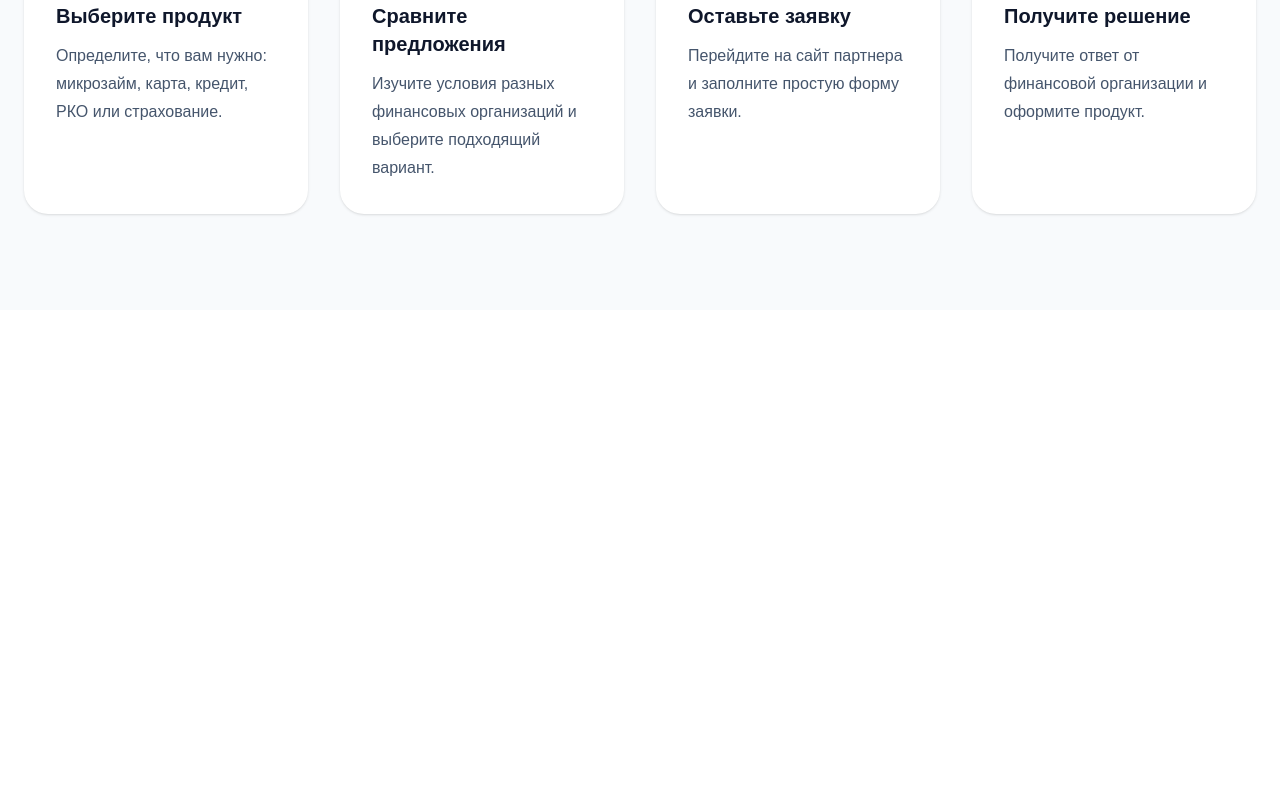
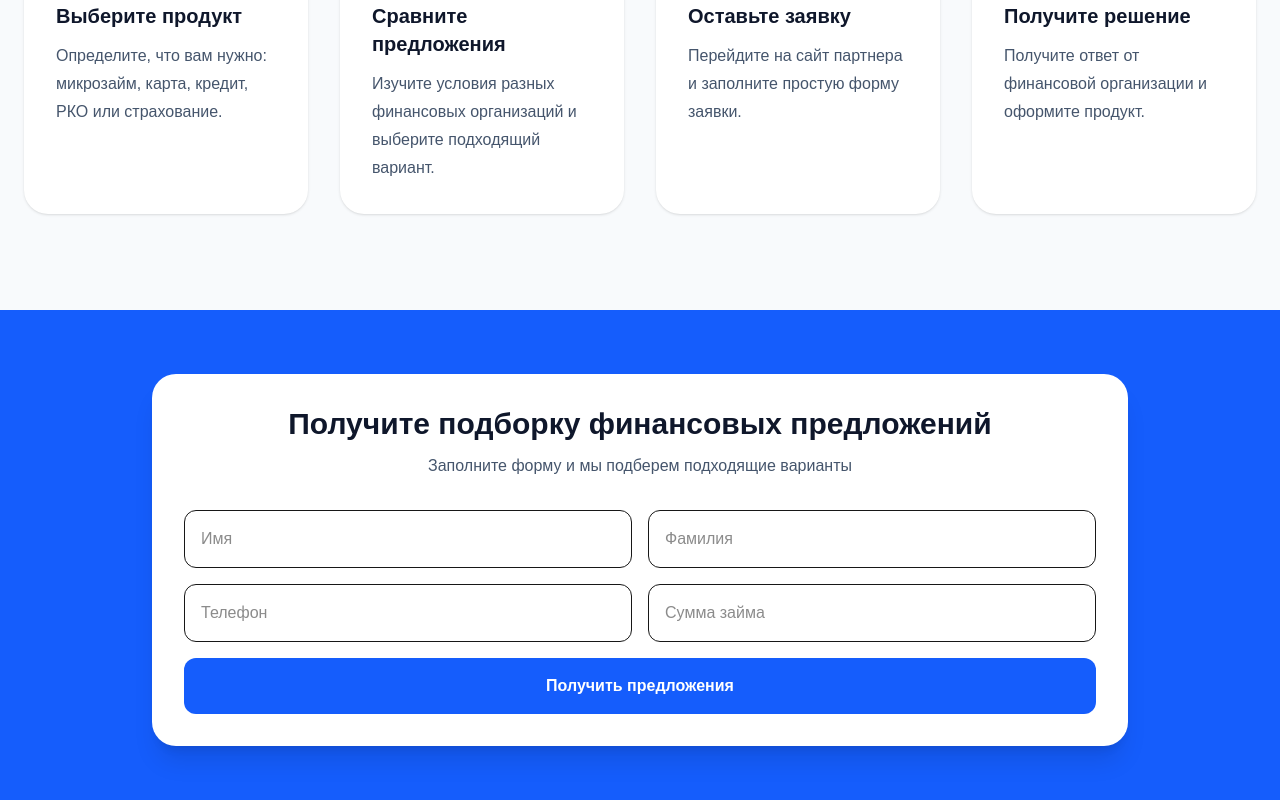
Before and after one commit to 89511111230m-design/vse-zaimy, a Next.js app: page / in a window 1280 px wide. Shown: the part 3033-3833 px from the top of the page. Before the commit the page ends 3343 px from the top, so only its background shows below. Built offline with nearby package versions, Linux system fonts and the light colour scheme.

Commit message:
add lead form

```diff
--- a/app/page.tsx
+++ b/app/page.tsx
@@ -3,6 +3,7 @@ import Hero from "@/components/Hero";
 import Categories from "@/components/Categories";
 import WhyUs from "@/components/WhyUs";
 import HowItWorks from "@/components/HowItWorks";
+import LeadForm from "@/components/LeadForm";
 
 export default function Home() {
   return (
@@ -12,6 +13,7 @@ export default function Home() {
       <Categories />
       <WhyUs />
       <HowItWorks />
+      <LeadForm />
     </>
   );
 }
--- /dev/null
+++ b/components/LeadForm.tsx
@@ -0,0 +1,97 @@
+"use client";
+
+import { useState } from "react";
+
+export default function LeadForm() {
+  const [loading, setLoading] = useState(false);
+
+  function submitForm(e: React.FormEvent) {
+    e.preventDefault();
+    setLoading(true);
+
+    setTimeout(() => {
+      window.location.href = "/offers";
+    }, 15000);
+  }
+
+  return (
+    <section className="bg-blue-600 py-16">
+      <div className="mx-auto max-w-5xl px-6">
+
+        <div className="rounded-3xl bg-white p-8 shadow-xl">
+
+          {!loading ? (
+            <>
+              <h2 className="text-center text-3xl font-bold text-slate-900">
+                Получите подборку финансовых предложений
+              </h2>
+
+              <p className="mt-3 text-center text-slate-600">
+                Заполните форму и мы подберем подходящие варианты
+              </p>
+
+
+              <form
+                onSubmit={submitForm}
+                className="mt-8 grid gap-4 md:grid-cols-2"
+              >
+
+                <input
+                  required
+                  placeholder="Имя"
+                  className="rounded-xl border p-4"
+                />
+
+                <input
+                  required
+                  placeholder="Фамилия"
+                  className="rounded-xl border p-4"
+                />
+
+                <input
+                  required
+                  placeholder="Телефон"
+                  className="rounded-xl border p-4"
+                />
+
+                <input
+                  required
+                  placeholder="Сумма займа"
+                  className="rounded-xl border p-4"
+                />
+
+
+                <button
+                  className="md:col-span-2 rounded-xl bg-blue-600 p-4 font-bold text-white hover:bg-blue-700"
+                >
+                  Получить предложения
+                </button>
+
+              </form>
+            </>
+          ) : (
+
+            <div className="py-10 text-center">
+
+              <h2 className="text-3xl font-bold text-slate-900">
+                Подбираем предложения...
+              </h2>
+
+              <p className="mt-4 text-slate-600">
+                Проверяем доступные варианты для вас
+              </p>
+
+              <div className="mt-8 text-5xl font-bold text-blue-600">
+                15
+              </div>
+
+            </div>
+
+          )}
+
+        </div>
+
+      </div>
+    </section>
+  );
+}
```
